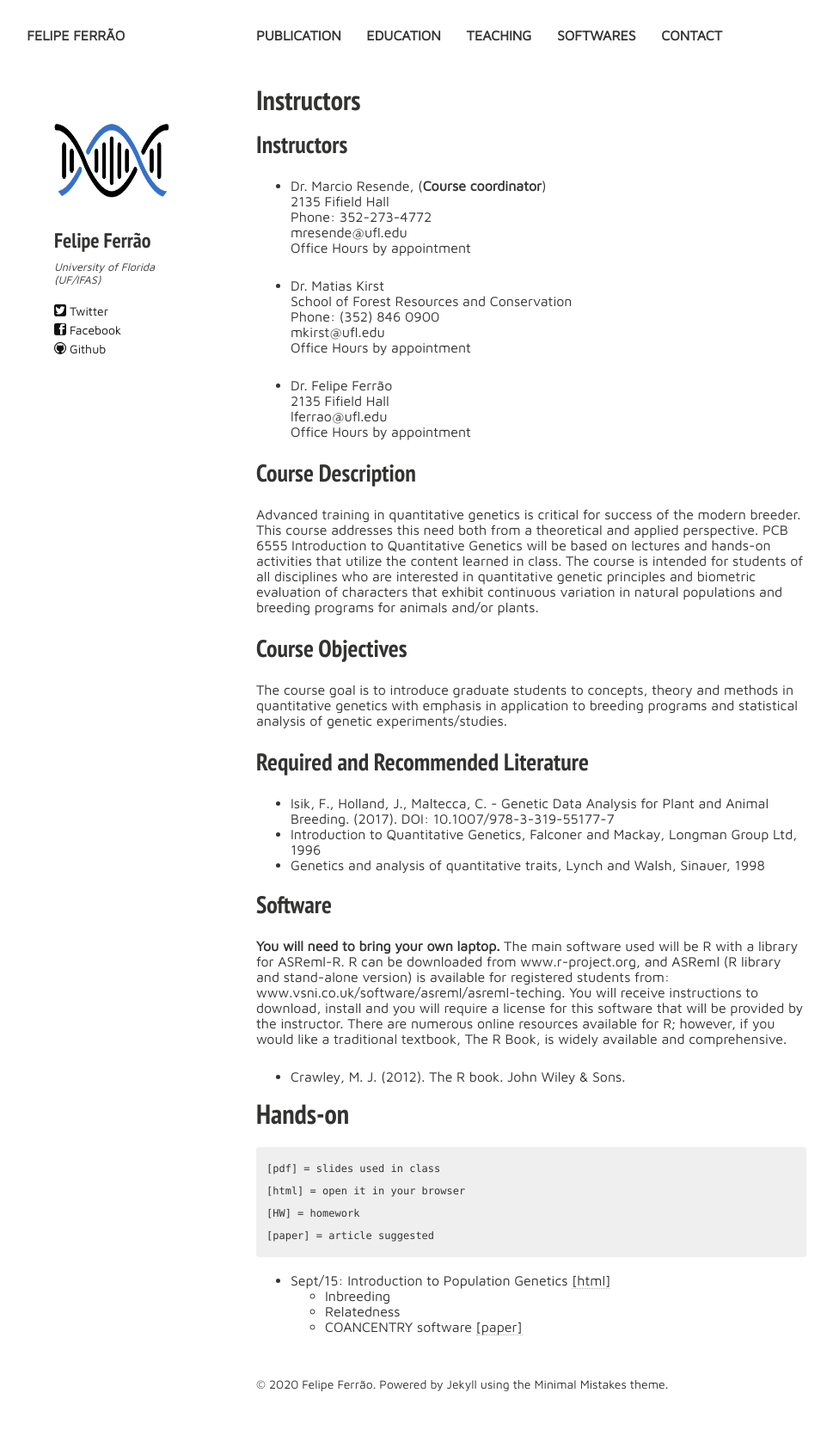
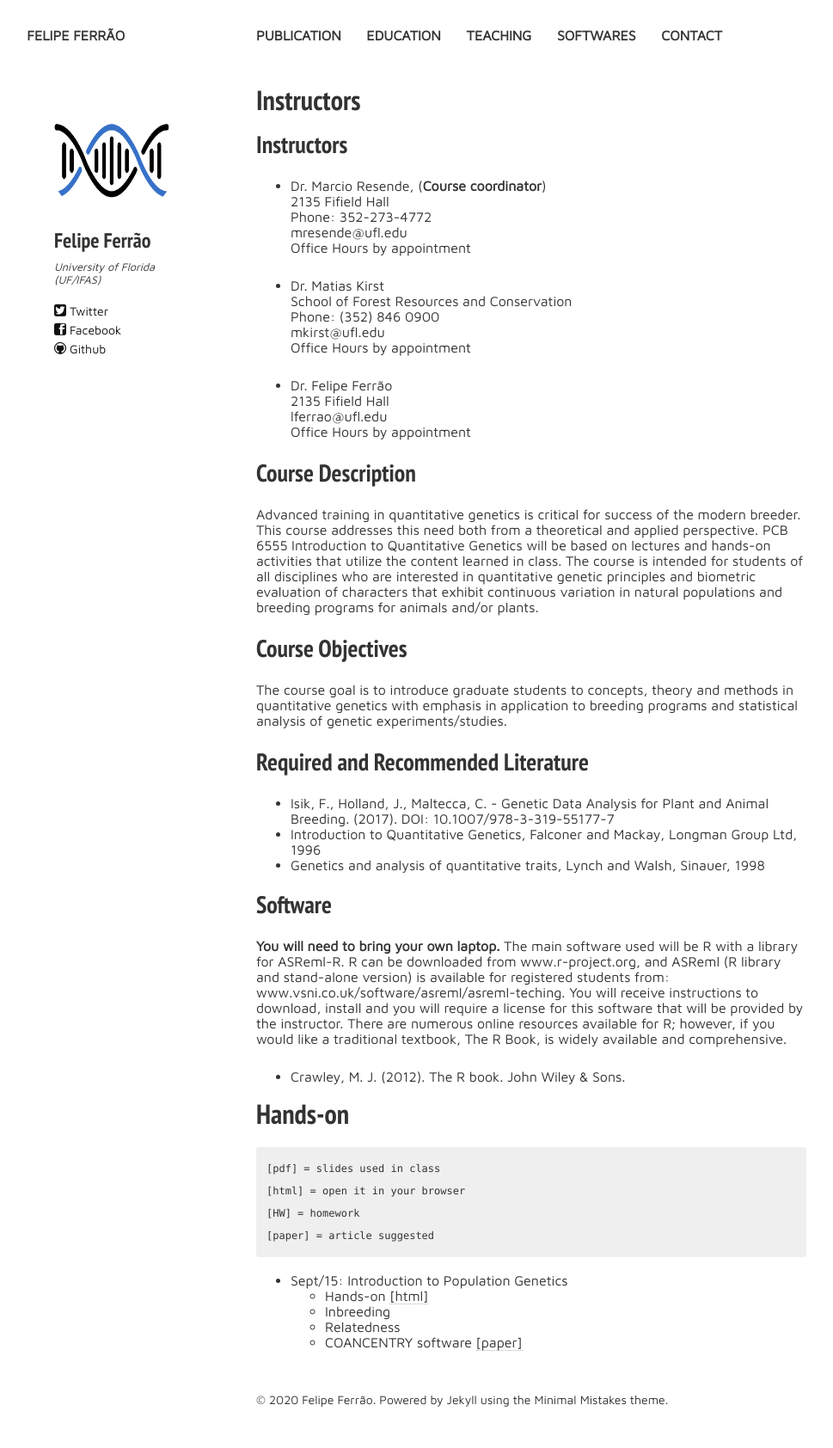
Before and after one commit to lfelipe-ferrao/lfelipe-ferrao.github.io, a Jekyll site: the page built from class/quantGenetic/index.md, in a window 1280 px wide. Shown: the whole page at 86% size, without its empty margins (22-991 px from the left). Built offline with Jekyll 4.4.1, drawn with Linux system fonts in a browser that asks for light colours; nearby versions of some CDN libraries; our own code applies the rules of GitHub Pages for plain Markdown files.

Commit message:
Update index.md

````diff
--- a/class/quantGenetic/index.md
+++ b/class/quantGenetic/index.md
@@ -54,7 +54,8 @@ traditional textbook, The R Book, is widely available and comprehensive.
 [paper] = article suggested
 ```
 
-- Sept/15: Introduction to Population Genetics [[html]](https://minhaskamal.github.io/DownGit/#/home?url=https://github.com/lfelipe-ferrao/lfelipe-ferrao.github.io/blob/master/class/quantGenetic/week1.html)
+- Sept/15: Introduction to Population Genetics
+  + Hands-on [[html]](https://minhaskamal.github.io/DownGit/#/home?url=https://github.com/lfelipe-ferrao/lfelipe-ferrao.github.io/blob/master/class/quantGenetic/week1.html)
   + Inbreeding
   + Relatedness
   + COANCENTRY software [[paper]](https://onlinelibrary.wiley.com/doi/full/10.1111/j.1755-0998.2010.02885.x)
````
